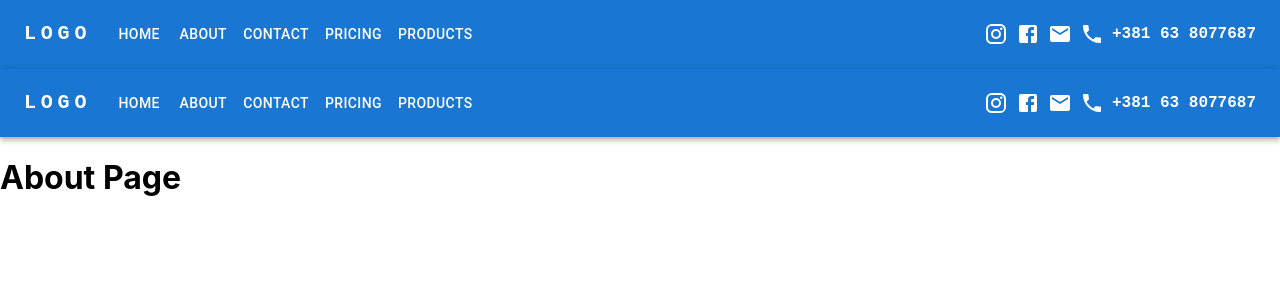
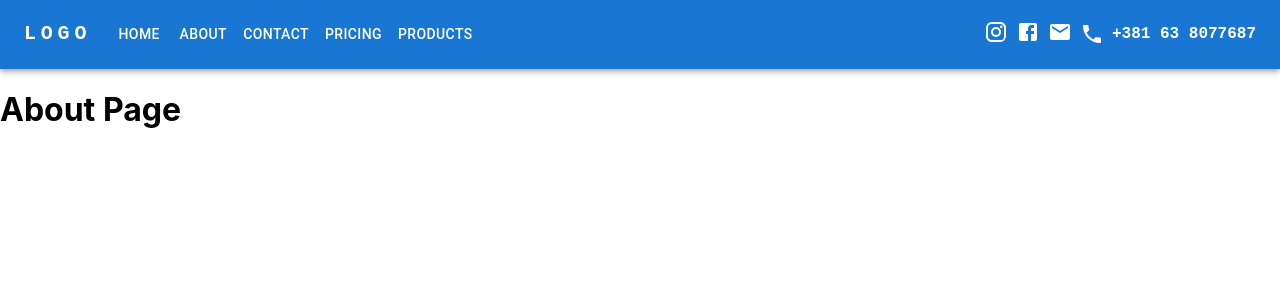
Before and after one commit to Vahedin1/amel-project, a React app: page /about in a window 1280 px wide. Shown: the top 300 px of the page. Built offline with nearby package versions, Linux system fonts and the light colour scheme.

Commit message:
Dodao Redirect na icone,pages,logo

```diff
--- a/src/App.js
+++ b/src/App.js
@@ -1,26 +1,27 @@
 import './App.css';
-import ResponsiveAppBar from './components/AppBar.js';
+//import ResponsiveAppBar from './components/AppBar.js';         //Dont need it because of  =          router index
 import { BrowserRouter, Routes, Route} from 'react-router-dom';
 import Home from './pages/Home.js';
 import About from './pages/About.js';
 import Contact from './pages/Contact.js';
 import Pricing from './pages/Pricing.js';
-import Product from './pages/Product.js';
-
+import Products from './pages/Product.js';
+import NoPage from './pages/NoPage.js';
 function App() {
   return (
     <>
-      <ResponsiveAppBar/>
       <BrowserRouter>
         <Routes>
           <Route index element={<Home />} />
           <Route path='/home' element={<Home />} />
           <Route path='/about' element={<About />} />
           <Route path='/contact' element={<Contact />} />
-          <Route path='/product' element={<Product />} />
           <Route path='/pricing' element={<Pricing />} />
+          <Route path='/products' element={<Products />} />
+          <Route path='/*' element={<NoPage />} />
 
         </Routes>
+
       </BrowserRouter>
     </>
   );
--- a/src/components/AppBar.js
+++ b/src/components/AppBar.js
@@ -13,11 +13,15 @@ import PhoneIcon from '@mui/icons-material/Phone';
 import InstagramIcon from '@mui/icons-material/Instagram';
 import FacebookIcon from '@mui/icons-material/Facebook';
 import EmailIcon from '@mui/icons-material/Email';
+import { useNavigate } from 'react-router-dom';
 
 const pages = ['Home', 'About', 'Contact', 'Pricing', 'Products'];
 
+
+
 function ResponsiveAppBar() {
   const [anchorElNav, setAnchorElNav] = React.useState(null);
+  const navigate = useNavigate();
 
   const handleOpenNavMenu = (event) => {
     setAnchorElNav(event.currentTarget);
@@ -28,7 +32,15 @@ function ResponsiveAppBar() {
     setAnchorElNav(null);
   };
 
+  const handlePageClick = (page) => {
+    const route = `/${page.toLowerCase()}`;
+    navigate(route);
+    handleCloseNavMenu();
+  };
 
+  const handleLogoClick = () => {
+    navigate('/home'); // Navigate to the home page (adjust the route if needed)
+  };
 
   return (
     <AppBar position="static">
@@ -39,7 +51,7 @@ function ResponsiveAppBar() {
             variant="h6"
             noWrap
             component="a"
-            href="#app-bar-with-responsive-menu"
+            onClick={handleLogoClick}
             sx={{
               mr: 2,
               display: { xs: 'none', md: 'flex' },
@@ -48,14 +60,17 @@ function ResponsiveAppBar() {
               letterSpacing: '.3rem',
               color: 'inherit',
               textDecoration: 'none',
+              cursor: 'pointer', // Show pointer on hover
             }}
           >
 
             LOGO
           </Typography>
 
+
+
+            {/*(MobileDropDown) - Dugme*/}
           <Box sx={{ flexGrow: 1, display: { xs: 'flex', md: 'none' } }}>
-            {/*(MobileDropDown) - Dugme*/}
             <IconButton
               size="large"
               aria-label="account of current user"
@@ -66,7 +81,10 @@ function ResponsiveAppBar() {
             >
               <MenuIcon />
             </IconButton>
-            {/*(MobileDropDown) - Pozicija Iskoka const Page prilikom klika na dugme*/}
+
+
+
+            {/*(MobileDropDown) - Menu for Pages on Button Click */}
             <Menu
               id="menu-appbar"
               anchorEl={anchorElNav}
@@ -84,18 +102,20 @@ function ResponsiveAppBar() {
               sx={{ display: { xs: 'block', md: 'none' } }}
             >
               {pages.map((page) => (
-                <MenuItem key={page} onClick={handleCloseNavMenu}>
+                <MenuItem key={page} onClick={() => handlePageClick(page)}>
                   <Typography sx={{ textAlign: 'center' }}>{page}</Typography>
                 </MenuItem>
               ))}
             </Menu>
           </Box>
+
+
+
            {/*(Mobile) - Logo Stilizacija  */}
           <Typography
             variant="h5"
             noWrap
             component="a"
-            href="#app-bar-with-responsive-menu"
             sx={{
               mr: 2,
               display: { xs: 'flex', md: 'none' },
@@ -110,18 +130,22 @@ function ResponsiveAppBar() {
             LOGO
           </Typography>
 
+
+
+            {/*(PC) - Display Pages */}
           <Box sx={{ flexGrow: 1, display: { xs: 'none', md: 'flex' } }}>
-            {/*(PC) - Ispis const Page */}
             {pages.map((page) => (
               <Button
                 key={page}
-                onClick={handleCloseNavMenu}
+                onClick={() => handlePageClick(page)}
                 sx={{ my: 2, color: 'white', display: 'block' }}
               >
                 {page}
               </Button>
             ))}
           </Box>
+
+
 
            {/*(PC) - Icons*/}
           <Box sx={{
@@ -134,13 +158,19 @@ function ResponsiveAppBar() {
               fontSize: 'large',
               color: 'inherit',
               textDecoration: 'none',
+              cursor: 'pointer',
 
            }}>
-            <InstagramIcon/>
-            <FacebookIcon/>
-            <EmailIcon/>
-            <PhoneIcon/>+381 63 8077687
-
+          <a href="https://instagram.com/profile" target="_blank" rel="noopener noreferrer" style={{ textDecoration: 'none', color: 'inherit' }}>
+              <InstagramIcon  />
+            </a>
+            <a href="https://facebook.com/profile" target="_blank" rel="noopener noreferrer" style={{ textDecoration: 'none', color: 'inherit' }}>
+              <FacebookIcon />
+            </a>
+            <a href="mailto:someone@example.com" style={{ textDecoration: 'none', color: 'inherit' }}>
+              <EmailIcon  />
+            </a>
+              <PhoneIcon />+381 63 8077687
           </Box>
 
 
@@ -149,4 +179,5 @@ function ResponsiveAppBar() {
     </AppBar>
   );
 }
+
 export default ResponsiveAppBar;
--- a/src/pages/Product.js
+++ b/src/pages/Product.js
@@ -1,6 +1,6 @@
 import ResponsiveAppBar from '../components/AppBar';
 
-export default function Product() {
+export default function Products() {
     return(
         <>
             <ResponsiveAppBar/>
```
